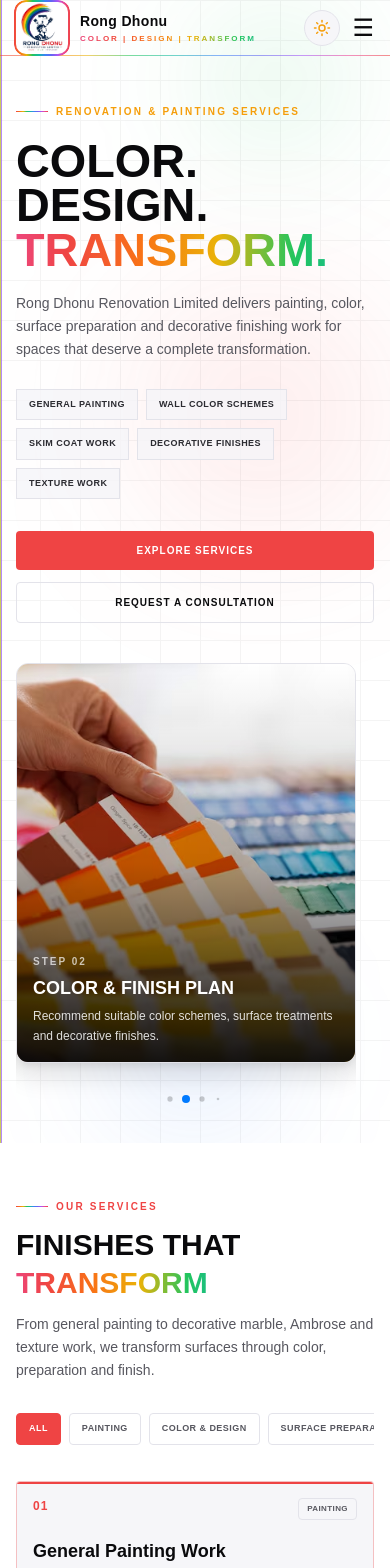
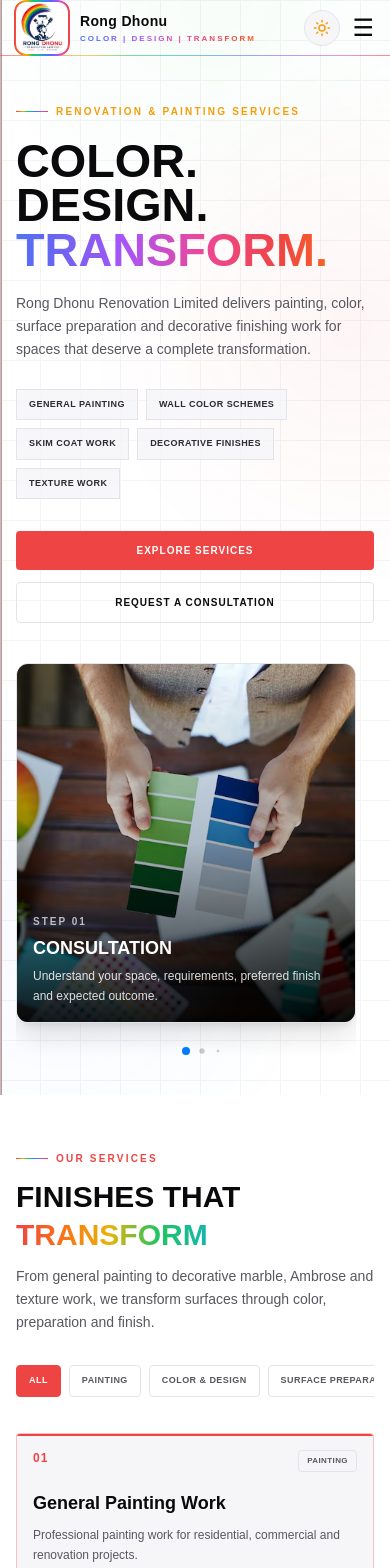
Before and after one commit to sahadul80/rongdhonu, a Next.js app: page / in a window 390 px wide. Shown: the top 1568 px of the page. Built offline with nearby package versions, Linux system fonts and the light colour scheme.

Commit message:
ui-updated for mobile v2

```diff
--- a/app/components/Hero.tsx
+++ b/app/components/Hero.tsx
@@ -22,9 +22,7 @@
           color: "var(--foreground)",
         }}
       />
-      <div className="pointer-events-none absolute right-0 top-1/4 h-64 w-64 rounded-full bg-rd-red/10 blur-[80px] sm:h-150 sm:w-150 sm:blur-[120px]" />
-      <div className="pointer-events-none absolute bottom-0 left-1/4 h-48 w-48 rounded-full bg-rd-blue/10 blur-[60px] sm:h-100 sm:w-100 sm:blur-[100px]" />
-      <div className="pointer-events-none absolute left-1/2 top-0 h-40 w-40 rounded-full bg-rd-green/10 blur-[60px] sm:h-80 sm:w-80 sm:blur-[100px]" />
+      <div className="pointer-events-none absolute inset-0 opacity-50 [background:radial-gradient(circle_at_90%_30%,color-mix(in_srgb,var(--rd-red)_10%,transparent),transparent_32%),radial-gradient(circle_at_15%_85%,color-mix(in_srgb,var(--rd-blue)_9%,transparent),transparent_28%),radial-gradient(circle_at_55%_0%,color-mix(in_srgb,var(--rd-green)_7%,transparent),transparent_25%)]" />
       <div className="absolute bottom-0 left-0 top-0 w-0.5 bg-rainbow opacity-70 sm:w-1" />
 
       <div className="relative mx-auto flex w-full max-w-7xl items-center px-4 py-10 sm:px-6 sm:py-16 lg:h-full lg:px-8 lg:py-8">
--- a/app/components/RongDhonuRenovationPage.tsx
+++ b/app/components/RongDhonuRenovationPage.tsx
@@ -1,8 +1,4 @@
-"use client";
-
-import { useState } from "react";
 import AboutSection from "./AboutSection";
-import AnimatedLogoLoader from "./AnimatedLogoLoader";
 import ContactSection from "./ContactSection";
 import Footer from "./Footer";
 import Hero from "./Hero";
@@ -12,11 +8,7 @@
 import ServicesSection from "./ServicesSection";
 
 export default function RongDhonuRenovationPage() {
-  const [loading, setLoading] = useState(true);
-
   return (
-    <>
-      {loading && <AnimatedLogoLoader onComplete={() => setLoading(false)} />}
     <div className="min-h-screen bg-background">
       <Navbar />
       <main>
@@ -29,6 +21,5 @@
       </main>
       <Footer />
     </div>
-    </>
   );
 }
--- a/app/components/SwiperCarousel.tsx
+++ b/app/components/SwiperCarousel.tsx
@@ -39,26 +39,26 @@
         grabCursor
         centeredSlides
         slidesPerView={1}
-        spaceBetween={-6}
+        spaceBetween={8}
         effect="coverflow"
         coverflowEffect={{
-          rotate: 12,
+          rotate: 8,
           stretch: 0,
-          depth: 70,
-          modifier: 0.8,
+          depth: 45,
+          modifier: 0.55,
           slideShadows: false,
         }}
         loop={slides.length > 1}
-        speed={450}
-        autoplay={{ delay: 6000, disableOnInteraction: true, pauseOnMouseEnter: true }}
+        speed={350}
+        autoplay={{ delay: 7000, disableOnInteraction: true, pauseOnMouseEnter: true }}
         pagination={{ clickable: true, dynamicBullets: true }}
         modules={[Pagination, Autoplay, EffectCoverflow]}
-        className="overflow-hidden! pb-10!"
+        className="!overflow-hidden !pb-8 [contain:layout_paint]"
       >
         {slides.map((slide, index) => (
           <SwiperSlide
             key={slide.number || index}
-            className="h-100! sm:h-115! md:h-125! lg:h-[min(68svh,540px)]!"
+            className="!h-[360px] sm:!h-[430px] md:!h-[470px] lg:!h-[min(62svh,500px)]"
           >
             <article className="group relative h-full w-full overflow-hidden rounded-xl border border-border bg-surface shadow-xl">
               <Image
--- a/app/globals.css
+++ b/app/globals.css
@@ -224,3 +224,22 @@
     -webkit-tap-highlight-color: transparent;
   }
 }
+
+/* Performance: avoid animating decorative text outside the visible viewport. */
+section:not(:first-of-type) .animate-rainbow {
+  animation-play-state: paused;
+}
+
+@supports (animation-timeline: view()) {
+  section:not(:first-of-type) .animate-rainbow {
+    animation-play-state: running;
+    animation-timeline: view();
+    animation-range: entry 0% exit 100%;
+  }
+}
+
+@media (max-width: 1023px) {
+  .animate-rainbow {
+    animation-duration: 12s;
+  }
+}
```
Lines whose indentation alone changed are shown as unchanged.
